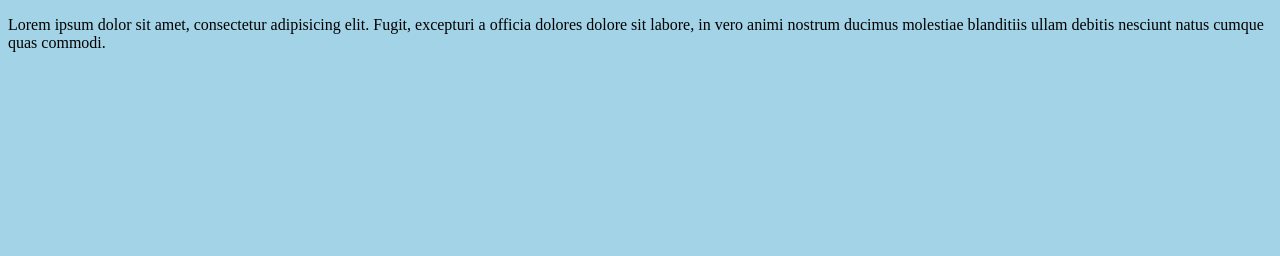
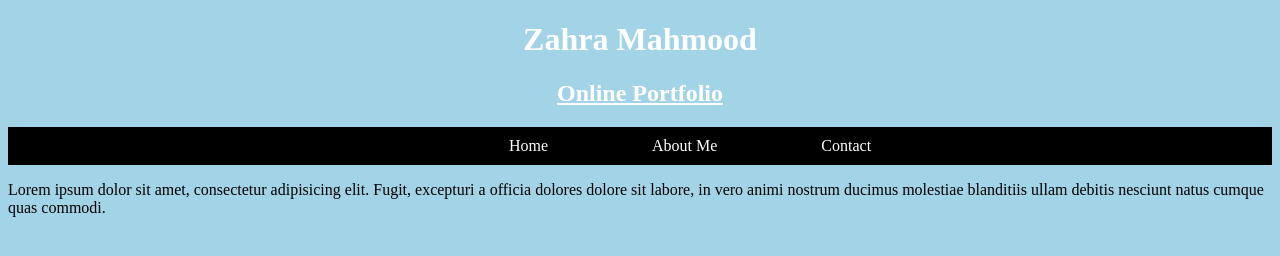
Before and after one commit to zmahmood98/10-01-22-Project, a plain HTML site: page aboutMe.html in a window 1280 px wide. Drawn offline with Linux system fonts and the light colour scheme.

Commit message:
Updated anvigation bar

```diff
--- a/aboutMe.html
+++ b/aboutMe.html
@@ -8,6 +8,22 @@
     <link rel="stylesheet" href="style.css">
 </head>
 <body>
+    <body>
+        <div class ="Header">
+            <h1>Zahra Mahmood</h1>
+
+            <h2>Online Portfolio</h2>
+
+            <div class="headerButtons">
+                <a href="index.html">Home</a>
+
+                <a href="aboutMe.html">About Me</a>
+
+                <a href="contact.html">Contact</a>
+            </div>
+        </div>
+
     <p>Lorem ipsum dolor sit amet, consectetur adipisicing elit. Fugit, excepturi a officia dolores dolore sit labore, in vero animi nostrum ducimus molestiae blanditiis ullam debitis nesciunt natus cumque quas commodi.</p>
+
 </body>
 </html>
```
